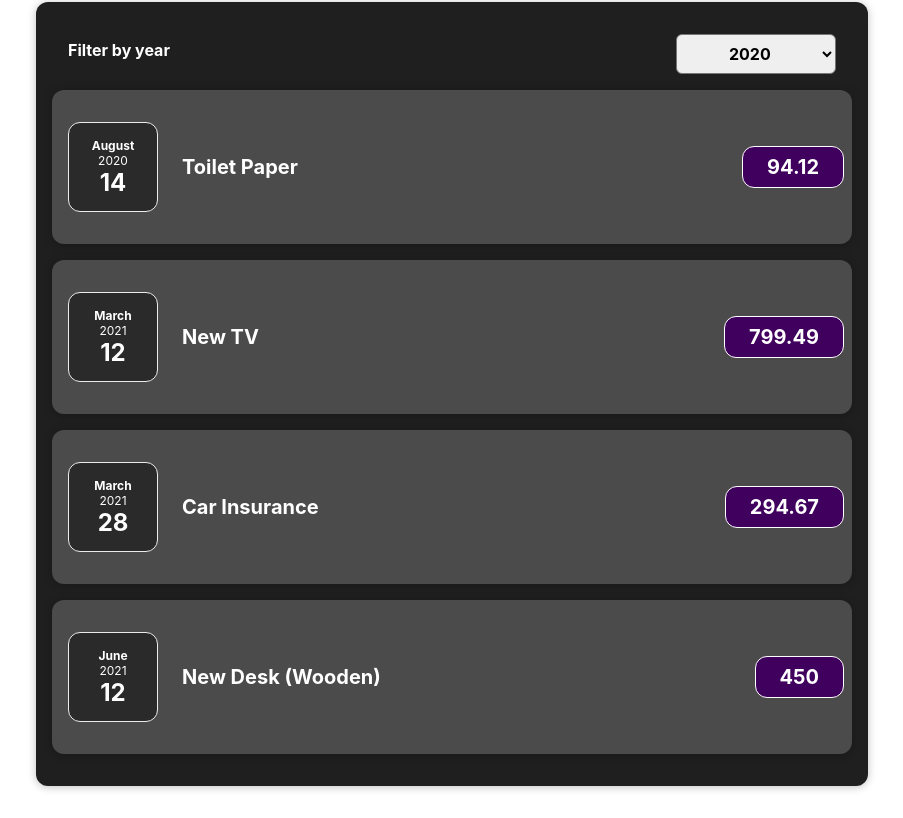
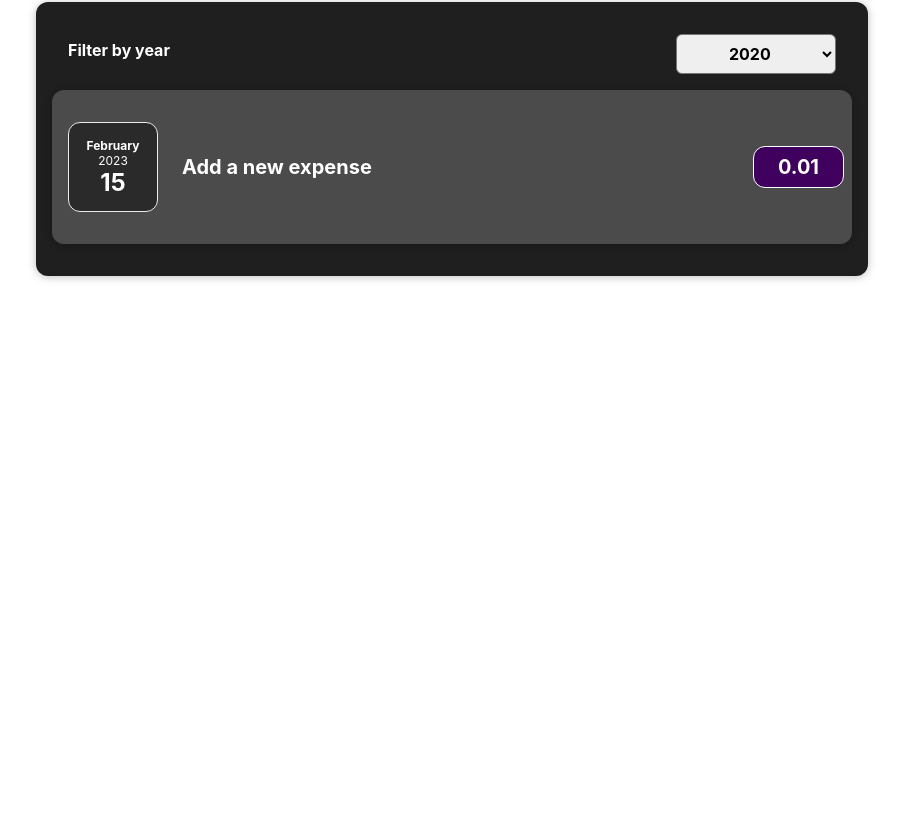
Before and after one commit to Tiberiusloc/ExpenseTracker, a React (Create React App) app: page / in a window 1280 px wide. Shown: the part 314-1132 px from the top of the page, without its empty margins (188-1091 px from the left). After the commit the page ends 800 px from the top, so only its background shows below. Built offline with nearby package versions, Linux system fonts and the light colour scheme.

Commit message:
add expenses list to take in user input

```diff
--- a/src/App.js
+++ b/src/App.js
@@ -1,35 +1,27 @@
-import React from "react";
+import React, { useState } from "react";
 
 import ExpenseDisplay from "./components/Expenses/ExpenseDisplay";
 import NewExpense from "./components/NewExpense/NewExpense";
 import './components/Expenses/ExpenseItem.css';
 
-function App() {
-
-  const expenses = [
+const dummyExpenses = [
     {
       id: 'e1',
-      title: 'Toilet Paper',
-      amount: 94.12,
-      date: new Date(2020, 7, 14),
-    },
-    { id: 'e2', title: 'New TV', amount: 799.49, date: new Date(2021, 2, 12) },
-    {
-      id: 'e3',
-      title: 'Car Insurance',
-      amount: 294.67,
-      date: new Date(2021, 2, 28),
-    },
-    {
-      id: 'e4',
-      title: 'New Desk (Wooden)',
-      amount: 450,
-      date: new Date(2021, 5, 12),
+      title: 'Add a new expense',
+      amount: 0.01,
+      date: new Date(),
     },
   ];
 
+function App() {
+
+  const [expenses, setExpenses] = useState(dummyExpenses)
+
+
   const addExpenseHandler = expense => {
-    console.log(expense)
+    setExpenses(prevExpenses => {
+      return [expense, prevExpenses];
+    } );
   };
 
   return (
--- a/src/components/Expenses/ExpenseDisplay.js
+++ b/src/components/Expenses/ExpenseDisplay.js
@@ -6,7 +6,7 @@ import './ExpenseDisplay.css';
 import Card from "../UI/Card";
 
 function ExpenseDisplay(props) {
-  const { expenses } = props;
+
   const [filteredYear, setFilteredYear] = useState('2020');
 
   const filterChangeHandler = selectedYear => {
@@ -17,10 +17,7 @@ return (
   <div>
     <Card className="expenses">
       <ExpenseFilter selected={filteredYear} onChangeFilter={filterChangeHandler} />
-        <ExpenseItem title={expenses[0].title} amount={expenses[0].amount} date={expenses[0].date}/>
-        <ExpenseItem title={expenses[1].title} amount={expenses[1].amount} date={expenses[1].date}/>
-        <ExpenseItem title={expenses[2].title} amount={expenses[2].amount} date={expenses[2].date}/>
-        <ExpenseItem title={expenses[3].title} amount={expenses[3].amount} date={expenses[3].date}/>
+      {props.expenses.map(expense =>  <ExpenseItem title={expense.title} amount={expense.amount} date={expense.date} />)}
     </Card>
   </div>
   );
```
